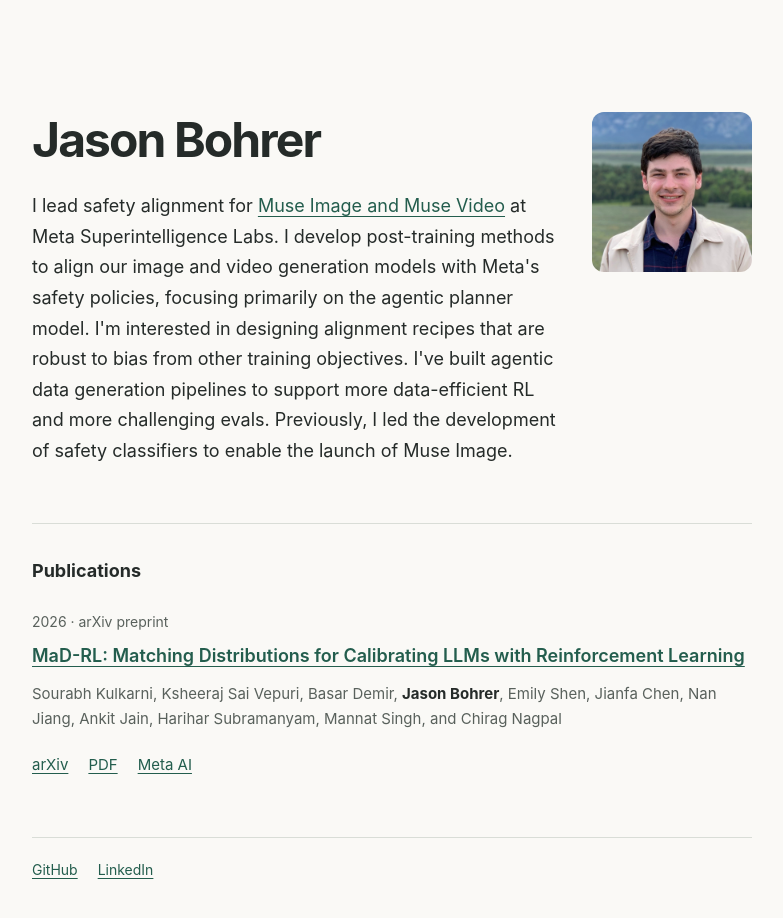
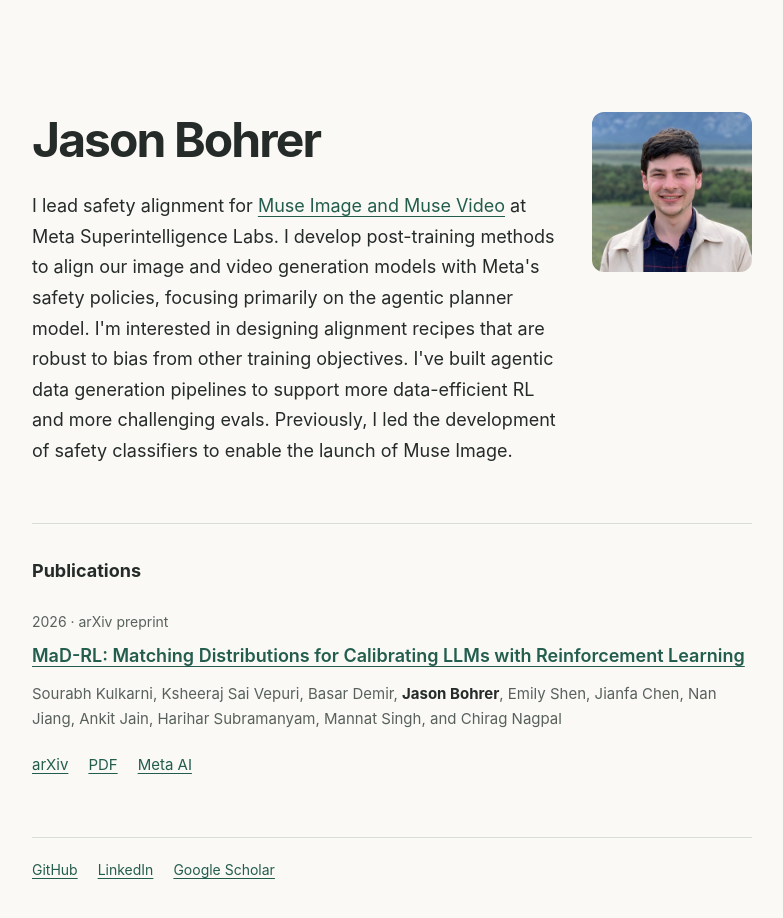
Before and after one commit to jnbrex/jnbrex.github.io, a plain HTML site: page index.html in a window 1280 px wide. Shown: the whole page, without its empty margins (248-1031 px from the left). Drawn offline with Linux system fonts and the light colour scheme.

Commit message:
Add Google Scholar profile link

```diff
--- a/index.html
+++ b/index.html
@@ -47,6 +47,7 @@
       <footer>
         <a href="https://github.com/jnbrex">GitHub</a>
         <a href="https://www.linkedin.com/in/jason-bohrer/">LinkedIn</a>
+        <a href="https://scholar.google.com/citations?hl=en&amp;user=MgR2j9QAAAAJ">Google Scholar</a>
       </footer>
     </main>
   </body>
```
